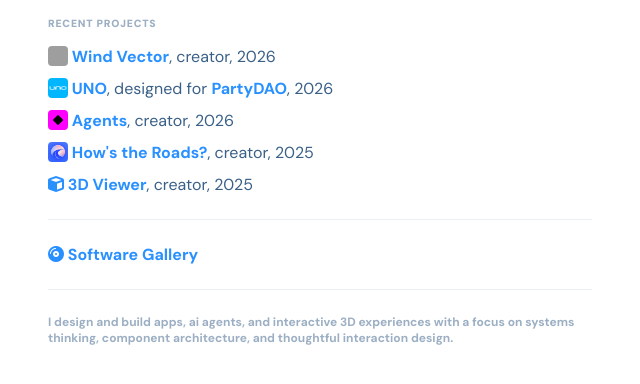
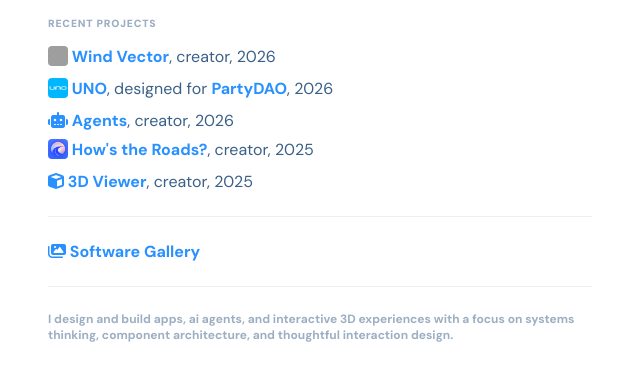
Before and after one commit to 0xblz/blaze-design, a Jekyll site: the page built from index.html, in a window 1280 px wide. Shown: the part 168-552 px from the top of the page, without its empty margins (0-640 px from the left). Built offline with Jekyll 4.4.1, drawn with Linux system fonts in a browser that asks for light colours; nearby versions of some CDN libraries; grey boxes are pictures that could not be loaded.

Commit message:
clean up

```diff
--- a/index.html
+++ b/index.html
@@ -24,13 +24,13 @@ js: gallery
 <ul>
     <li><a href="https://windvector.app" target="_blank"><img src="https://windvector.app/assets/images/app-icon.jpg" alt="Wind Vector"> Wind Vector</a>, creator, 2026</li>
     <li><a href="https://world.org/ecosystem/app_a4f7f3e62c1de0b9490a5260cb390b56" target="_blank"><img src="/assets/images/uno.png" alt="UNO"> UNO</a>, designed for <a href="https://x.com/prtyDAO" target="_blank">PartyDAO</a>, 2026</li>
-    <li><a href="https://agents.blaze.design" target="_blank"><img src="/assets/images/agents.jpg" alt="Agents"> Agents</a>, creator, 2026</li>
+    <li><a href="https://agents.blaze.design" target="_blank"><i class="fa-solid fa-robot"></i> Agents</a>, creator, 2026</li>
     <li><a href="https://apps.apple.com/us/app/hows-the-roads/id6742173400" target="_blank"><img src="/assets/images/roads.png" alt="How's the Roads?"> How's the Roads?</a>, creator, 2025</li>
     <li><a href="https://3d.blaze.design/" target="_blank"><i class="fa-solid fa-cube"></i> 3D Viewer</a>, creator, 2025</li>
 </ul>
 
 <hr>
-<a href="#" id="gallery-link"><i class="fa-solid fa-compact-disc"></i> Software Gallery</a>
+<a href="#" id="gallery-link"><i class="fa-solid fa-images"></i> Software Gallery</a>
 
 <hr>
 <h3>{{ page.description }}</h3>
```
Also changed, not shown: assets/images/gallery/3d-viewer-1.jpg (deleted), assets/images/gallery/3d-viewer-2.jpg (deleted), assets/images/gallery/3d-viewer-3.jpg (deleted).
